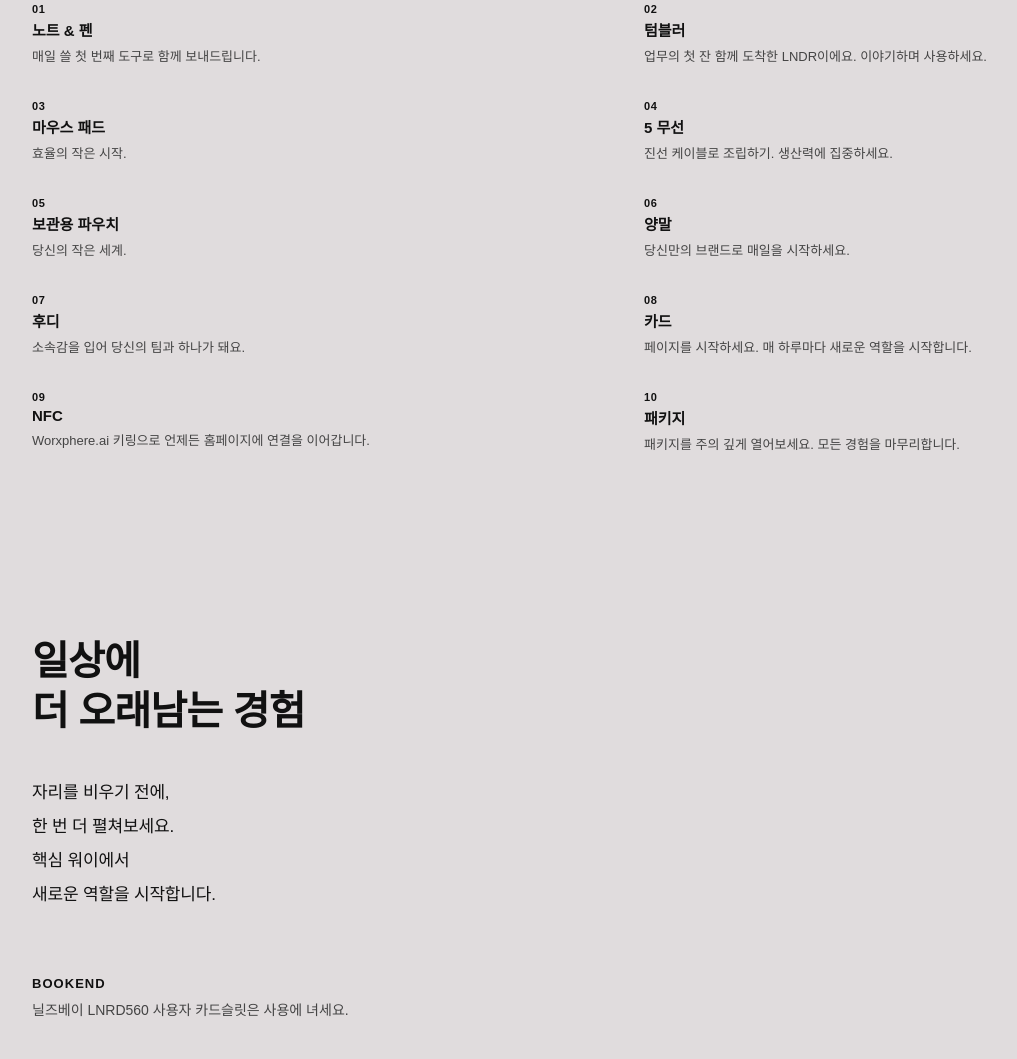
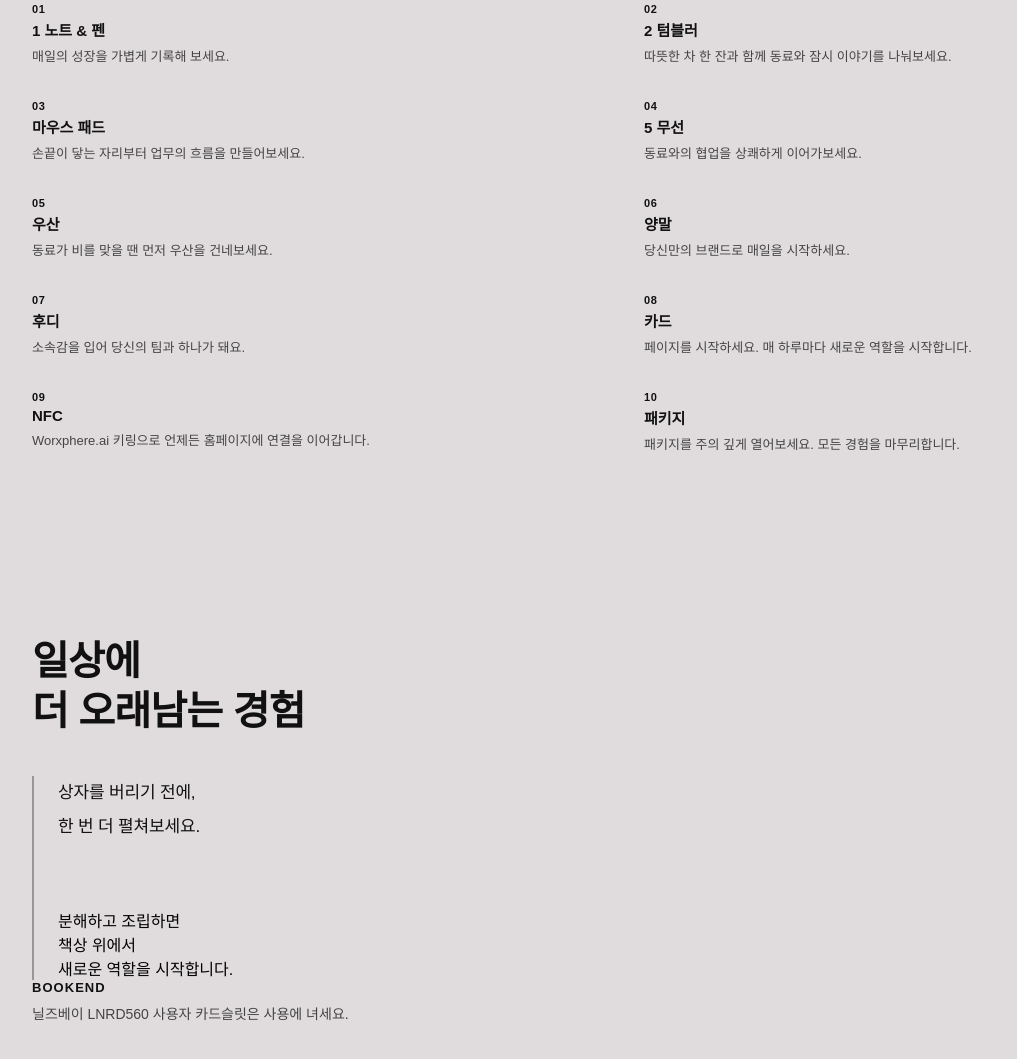
Before and after one commit to metheusx0/WelcomeKit, a plain HTML site: page index.html in a window 1280 px wide. Shown: the part 3775-4834 px from the top of the page, without its empty margins (8-1025 px from the left). Drawn offline with Linux system fonts and the light colour scheme; a web font is replaced by a local one.

Commit message:
Add files via upload

```diff
--- a/index.html
+++ b/index.html
@@ -193,28 +193,28 @@
     <div class="item-grid">
       <div class="fade-in">
         <div class="item-num">01</div>
-        <div class="item-name">노트 & 펜</div>
-        <div class="item-desc">매일 쓸 첫 번째 도구로 함께 보내드립니다.</div>
+        <div class="item-name">1 노트 & 펜</div>
+        <div class="item-desc">매일의 성장을 가볍게 기록해 보세요.</div>
       </div>
       <div class="fade-in">
         <div class="item-num">02</div>
-        <div class="item-name">텀블러</div>
-        <div class="item-desc">업무의 첫 잔 함께 도착한 LNDR이에요. 이야기하며 사용하세요.</div>
+        <div class="item-name">2 텀블러</div>
+        <div class="item-desc">따뜻한 차 한 잔과 함께 동료와 잠시 이야기를 나눠보세요.</div>
       </div>
       <div class="fade-in">
         <div class="item-num">03</div>
         <div class="item-name">마우스 패드</div>
-        <div class="item-desc">효율의 작은 시작.</div>
+        <div class="item-desc">손끝이 닿는 자리부터 업무의 흐름을 만들어보세요.</div>
       </div>
       <div class="fade-in">
         <div class="item-num">04</div>
         <div class="item-name">5 무선</div>
-        <div class="item-desc">진선 케이블로 조립하기. 생산력에 집중하세요.</div>
+        <div class="item-desc">동료와의 협업을 상쾌하게 이어가보세요.</div>
       </div>
       <div class="fade-in">
         <div class="item-num">05</div>
-        <div class="item-name">보관용 파우치</div>
-        <div class="item-desc">당신의 작은 세계.</div>
+        <div class="item-name">우산</div>
+        <div class="item-desc">동료가 비를 맞을 땐 먼저 우산을 건네보세요.</div>
       </div>
       <div class="fade-in">
         <div class="item-num">06</div>
@@ -247,12 +247,17 @@
   <!-- 6. 일상에 더 오래남는 경험 -->
   <section class="section-lasting">
     <h2 class="lasting-title fade-in">일상에<br>더 오래남는 경험</h2>
-    <p class="lasting-desc fade-in">
-      자리를 비우기 전에,<br>
-      한 번 더 펼쳐보세요.<br>
-      핵심 워이에서<br>
-      새로운 역할을 시작합니다.
-    </p>
+    <div style="border-left: 2px solid rgba(17,17,17,0.35); padding-left: 24px;">
+      <p class="lasting-desc fade-in">
+        상자를 버리기 전에,<br>
+        한 번 더 펼쳐보세요.<br>
+        </p>
+      <p class="bold fade-in">
+        분해하고 조립하면<br>
+        책상 위에서<br>
+        새로운 역할을 시작합니다.
+      </p>
+    </div>
     <div class="guide-label fade-in">Bookend</div>
     <p class="guide-subdesc fade-in">닐즈베이 LNRD560 사용자 카드슬릿은 사용에 녀세요.</p>
   </section>
```
